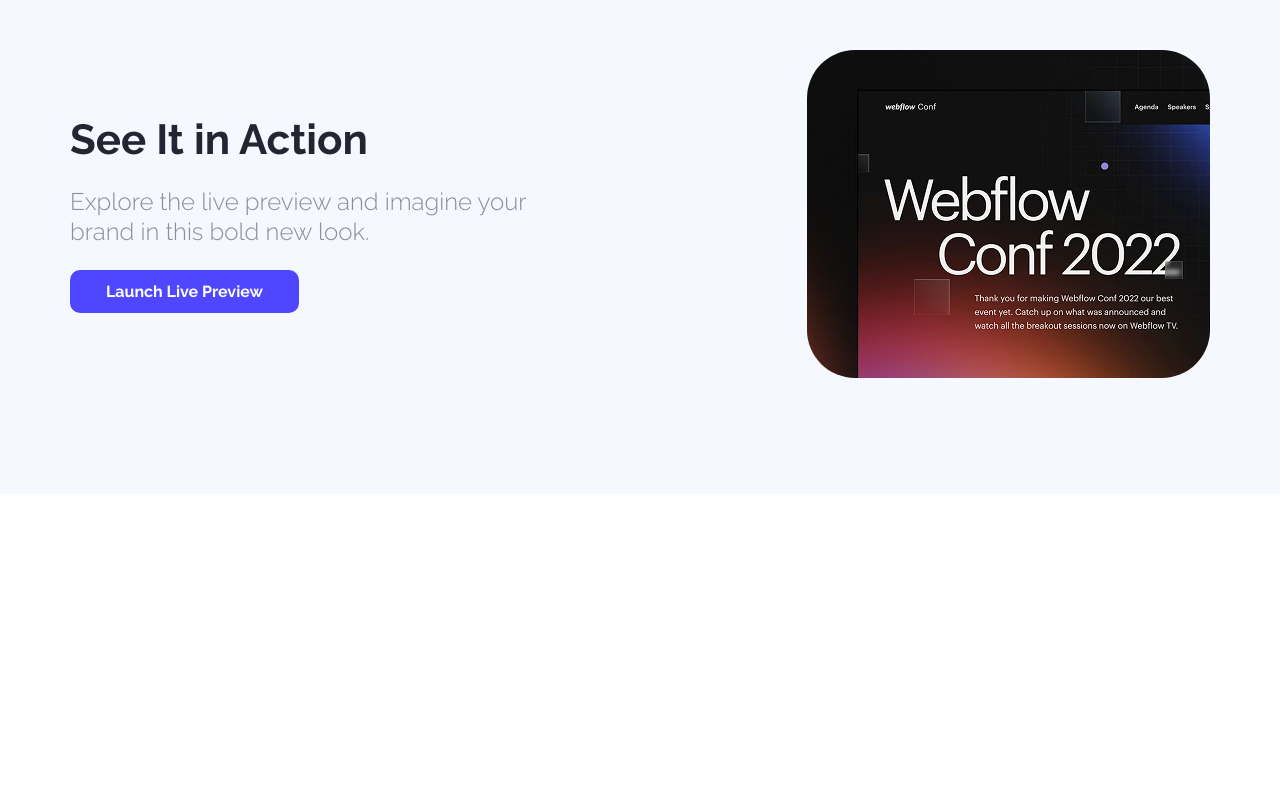
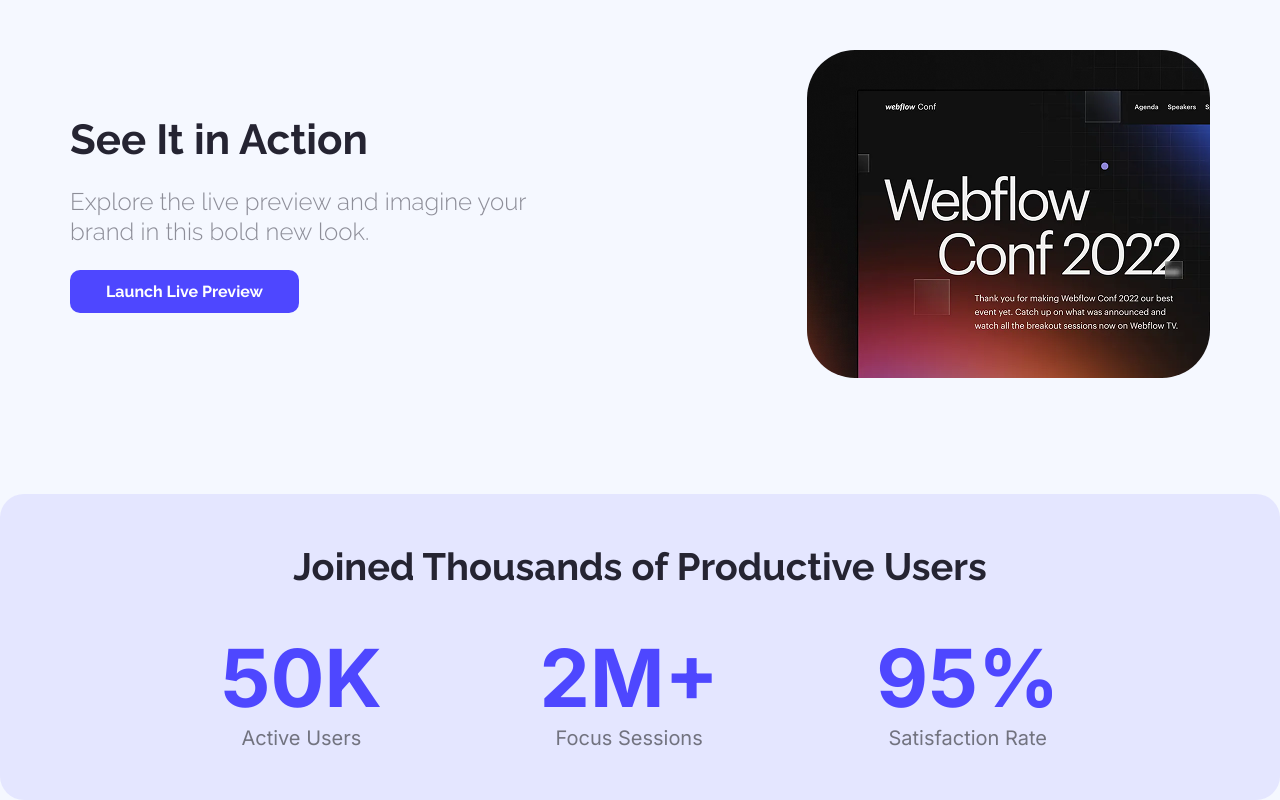
Before and after one commit to riday-saha/assignment-one, a plain HTML site: page index.html in a window 1280 px wide. Shown: the part 754-1554 px from the top of the page. Before the commit the page ends 1248 px from the top, so only its background shows below. Drawn offline with Linux system fonts and the light colour scheme.

Commit message:
productive users section done

```diff
--- a/css/style.css
+++ b/css/style.css
@@ -30,6 +30,10 @@
 .container {
   max-width: 1140px;
   margin: 0 auto;
+}
+
+.pt-116 {
+  padding: 116px 0;
 }
 
 .primary-color {
@@ -142,7 +146,7 @@
   display: flex;
   justify-content: center;
   align-items: center;
-  padding: 116px 0;
+
   gap: 220px;
 }
 
@@ -162,3 +166,30 @@
 .action img {
   border-radius: 48px;
 }
+
+/* users */
+.users {
+  background-color: rgba(78, 71, 255, 0.1);
+  padding: 50px 142px;
+  border-radius: 24px;
+}
+
+.users h3 {
+  font-size: 38px;
+  font-weight: 700;
+  padding-bottom: 40px;
+}
+
+.numbers {
+  display: flex;
+  justify-content: space-around;
+}
+
+.active-user h2 {
+  font-size: 80px;
+  font-weight: 700;
+}
+
+.active-user p {
+  font-size: 20px;
+}
--- a/index.html
+++ b/index.html
@@ -28,7 +28,7 @@
     </header>
     <main>
       <!-- action section -->
-      <section class="action container">
+      <section class="action container pt-116">
         <div>
           <h3 class="dark-one">See It in Action</h3>
           <p class="dark-one-light">
@@ -39,6 +39,26 @@
         </div>
         <img src="images/wc-mini.png" alt="" />
       </section>
+      <!-- productive users -->
+      <section class="users container">
+        <h3 class="dark-one text-center">
+          Joined Thousands of Productive Users
+        </h3>
+        <div class="numbers">
+          <div class="active-user inter-para text-center">
+            <h2 class="primary-color">50K</h2>
+            <p class="black-light">Active Users</p>
+          </div>
+          <div class="active-user inter-para text-center">
+            <h2 class="primary-color">2M+</h2>
+            <p class="black-light">Focus Sessions</p>
+          </div>
+          <div class="active-user inter-para text-center">
+            <h2 class="primary-color">95%</h2>
+            <p class="black-light">Satisfaction Rate</p>
+          </div>
+        </div>
+      </section>
     </main>
   </body>
 </html>
```
